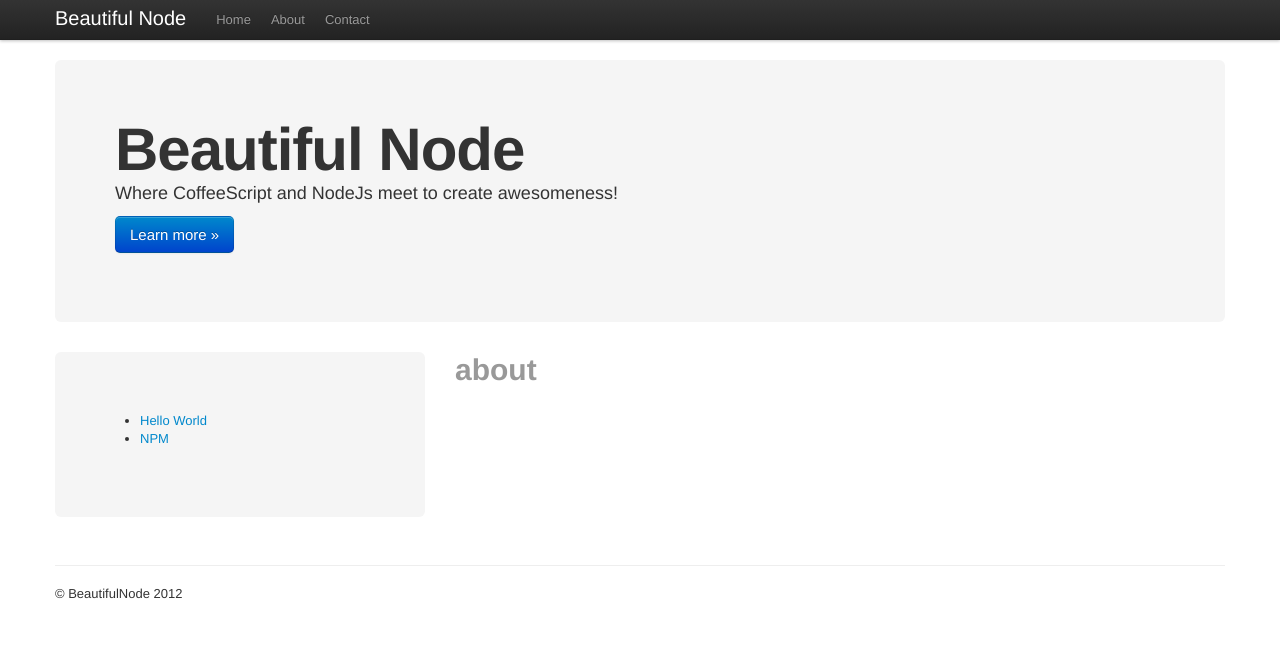
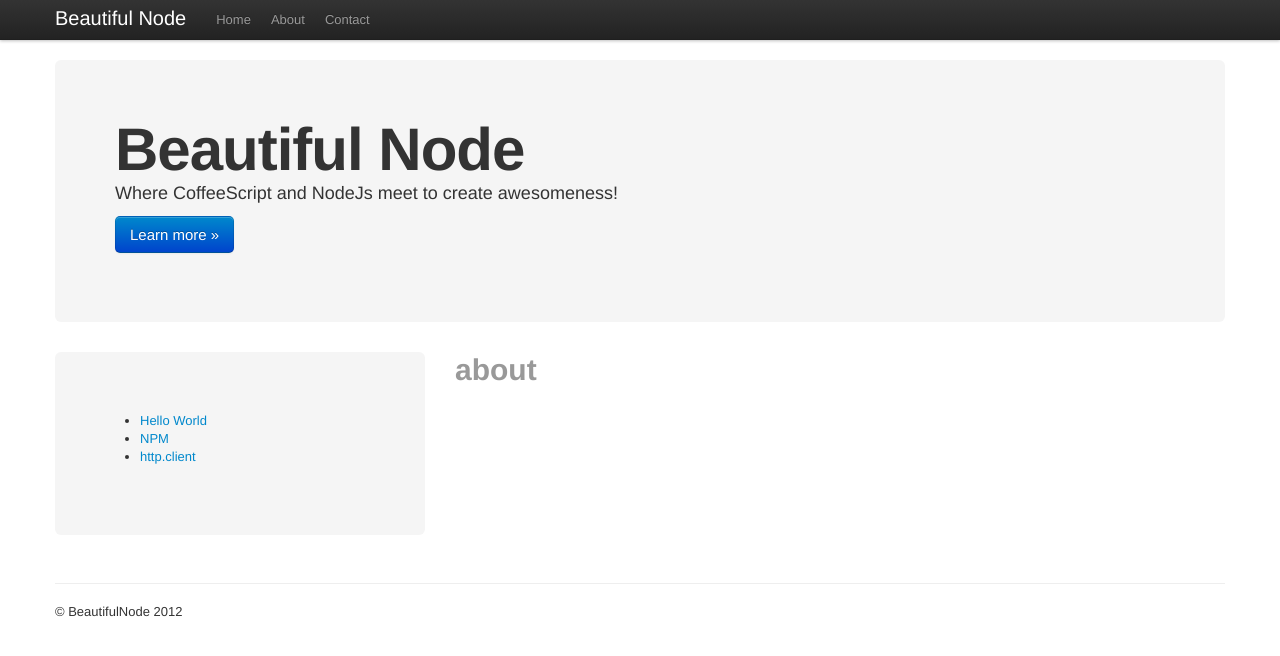
Before and after one commit to beautifulnode/beautifulnode.github.com, a plain HTML site: page about.html in a window 1280 px wide. Drawn offline with Linux system fonts and the light colour scheme.

Commit message:
update with new post

```diff
--- a/about.html
+++ b/about.html
@@ -64,6 +64,7 @@
             <ul>
               <li><a href="#hello-world">Hello World</a></li>
               <li><a href="#npm">NPM</a></li>
+              <li><a href="#http.client">http.client</a></li>
             </ul>
           </div>
         </div>
```
Also changed, not shown: contact.html (+1 -0 lines), index.html (+1 -0 lines).
